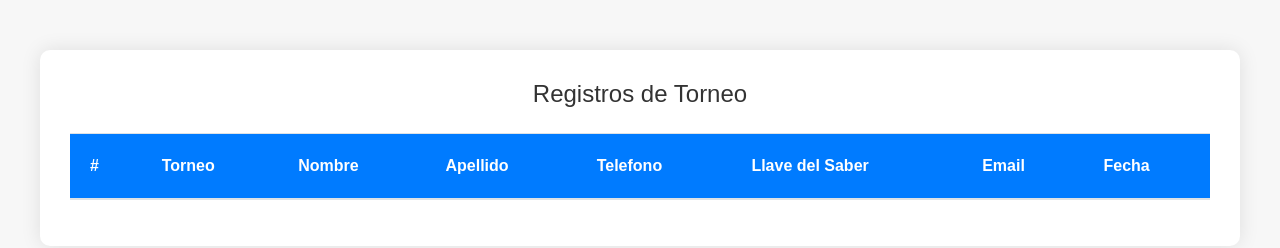
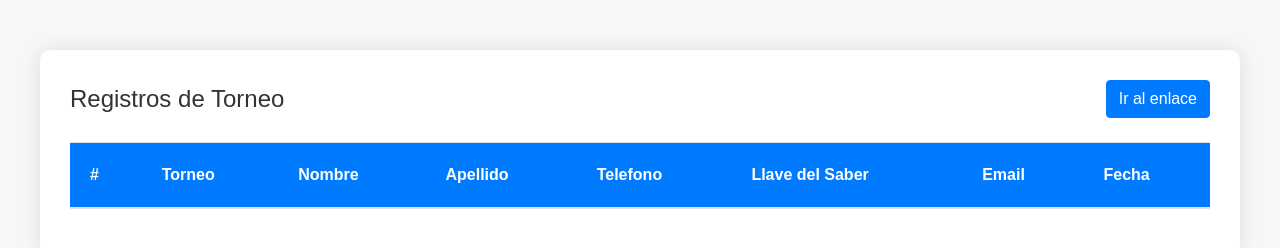
Before and after one commit to SebasTorresV/Registro.github.io, a plain HTML site: page Inscrip.html in a window 1280 px wide. Drawn offline with nearby package versions, Linux system fonts and the light colour scheme; no server answers.

Commit message:
Update To Link

```diff
--- a/Inscrip.html
+++ b/Inscrip.html
@@ -9,7 +9,11 @@
 </head>
 <body>
     <div class="container">
-        <h4 class="mb-4">Registros de Torneo</h4>
+        <div class="d-flex justify-content-between align-items-center mb-4">
+            <h4 class="m-0">Registros de Torneo</h4>
+            <!-- Botón para redirigir a un enlace -->
+            <button onclick="window.location.href = 'https://docs.google.com/spreadsheets/d/1NN3Kqt55VQG8C59FB-S-EoKshL4OBkIH0BeE50fTVd8/edit?usp=sharing';" class="btn btn-primary">Ir al enlace</button>
+        </div>
         <div class="table-responsive">
             <table class="table table-striped" id="registroTabla">
                 <thead>
```
